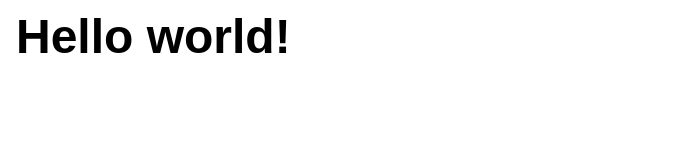
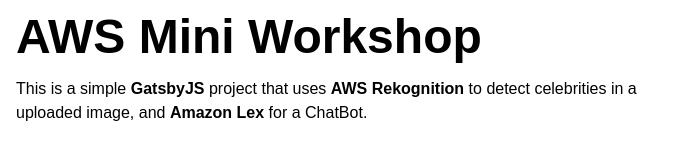
Before and after one commit to christoff-linde/aws-workshop-web, a Gatsby site: page / in a window 1280 px wide. Shown: the part 91-250 px from the top of the page, without its empty margins (0-684 px from the left). Built offline with nearby package versions, Linux system fonts and the light colour scheme; Gatsby itself is replaced by a stand-in of ours; no server answers; what @aws-amplify/predictions, aws-amplify would draw is missing.

Commit message:
feature: update home screen

```diff
--- a/src/pages/index.tsx
+++ b/src/pages/index.tsx
@@ -3,7 +3,14 @@
 const IndexPage = () => {
   return (
     <>
-      <h1 className="font-sans font-extrabold text-5xl">Hello world!</h1>
+      <h1 className="font-sans font-extrabold text-5xl">AWS Mini Workshop</h1>
+      <div className="w-1/2 mt-4">
+        <p>
+          This is a simple <strong>GatsbyJS</strong> project that uses{" "}
+          <strong>AWS Rekognition</strong> to detect celebrities in a uploaded
+          image, and <strong>Amazon Lex</strong> for a ChatBot.
+        </p>
+      </div>
     </>
   )
 }
```
